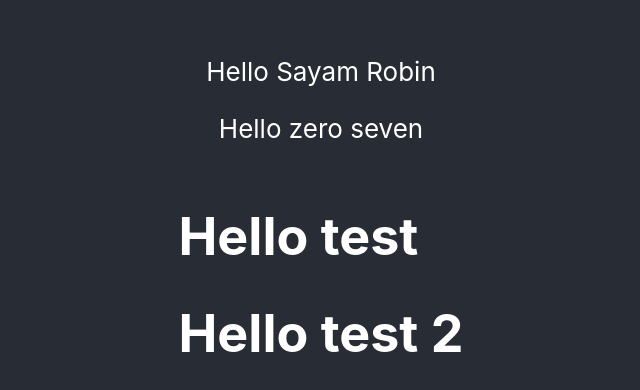
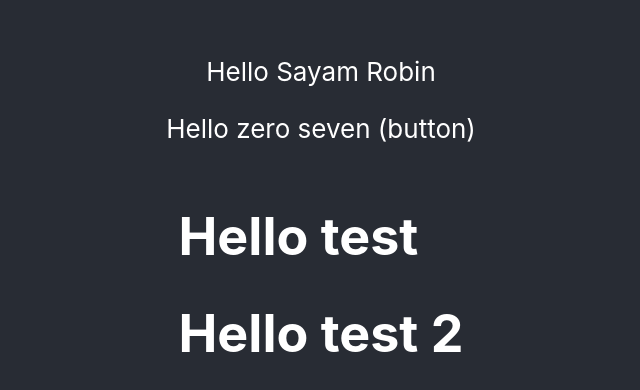
Before and after one commit to srrobin/git-learner, a React (Create React App) app: page / in a window 1280 px wide. Shown: the part 172-562 px from the top of the page, without its empty margins (319-959 px from the left). Built offline with nearby package versions, Linux system fonts and the light colour scheme.

Commit message:
add button

```diff
--- a/src/App.js
+++ b/src/App.js
@@ -4,8 +4,8 @@ import Test from './components/Test';
 const App = () => {
   return (
     <div className='App-header'>
-      Hello Sayam Robin
-       <p>Hello zero seven</p>
+        Hello Sayam Robin
+       <p>Hello zero seven (button)</p>
       <Test/>
     </div>
   );
```
